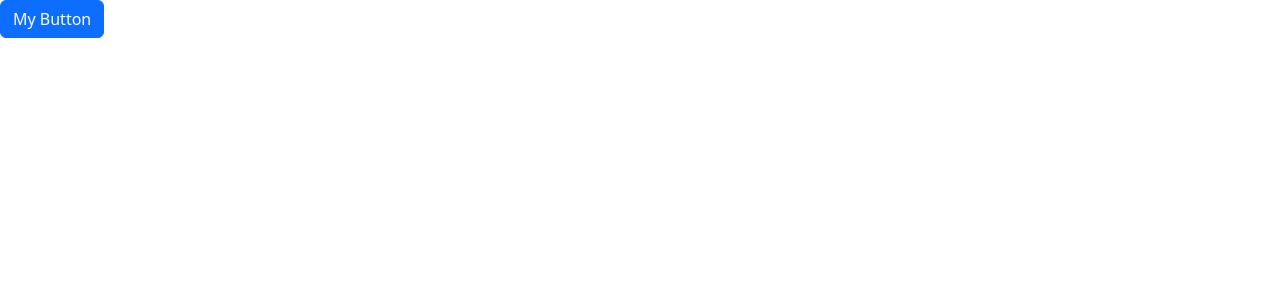
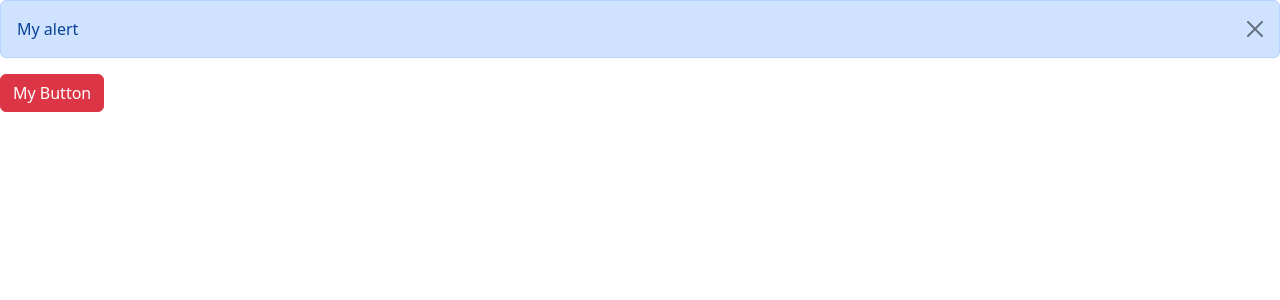
Before and after one commit to olasunkanmiStephen/react-app, a React (Vite) app in the folder react-app/: page / in a window 1280 px wide. Both pictures are taken after a click on the button "My Button". Shown: the top 300 px of the page. Built offline with nearby package versions, Linux system fonts and the light colour scheme.

Commit message:
complete react course

```diff
--- a/react-app/src/App.tsx
+++ b/react-app/src/App.tsx
@@ -1,11 +1,17 @@
 import React from "react";
+import Alert from "./Components/alert";
+import { useState } from "react";
 import Button from "./Components/Button"; // Use PascalCase for component names
 
 function App() {
+  const [alertVisible, setAlertVisibility] = useState(false);
+
   return (
     <div>
+
+      {alertVisible && <Alert onClose={() => setAlertVisibility(false)}>My alert</Alert>}
       {/* Using the Button component */}
-      <Button onClick={() => console.log('clicked')}>My Button</Button>
+      <Button color="danger" onClick={() => setAlertVisibility(true)}>My Button</Button>
     </div>
   );
 }
--- a/react-app/src/Components/alert.tsx
+++ b/react-app/src/Components/alert.tsx
@@ -3,12 +3,15 @@
 
 interface Props {
     children: ReactNode;
+    onClose: () => void;
 }
 
-const Alert = ({children} : Props) => {
+const Alert = ({children, onClose} : Props) => {
   return (
-    <div className='alert alert-primary'>{children}</div>
-  )
+      <div className='alert alert-primary alert-dismissible'>{children}
+        <button type="button" className="btn-close" onClick={onClose} data-bs-dismiss="alert" aria-label="Close"></button>
+      </div>
+    )
 }
 
 export default Alert
--- a/react-app/src/Components/button.tsx
+++ b/react-app/src/Components/button.tsx
@@ -1,12 +1,14 @@
 import React from 'react';
 
 interface Props {
+  children: string;
+  color?: 'danger' | 'primary' | 'secondary';
   onClick: () => void;
 }
 
-const Button: React.FC<Props> = ({ children, onClick }) => {
+const Button: React.FC<Props> = ({ children, onClick, color = 'danger' }) => {
   return (
-    <button type="button" className="btn btn-primary" onClick={onClick}>
+    <button type="button" className={"btn btn-" + color} onClick={onClick}>
       {children}
     </button>
   );
```
